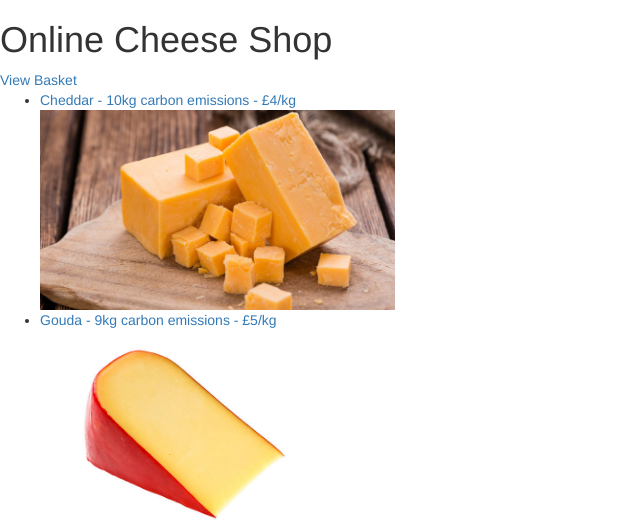
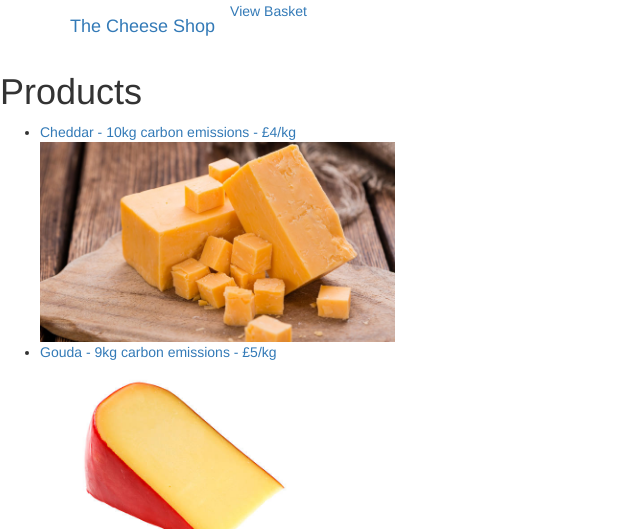
Before and after one commit to TomRussell31506/Online-Shop, a Flask app: page / in a window 1280 px wide. Shown: the top 529 px of the page, without its empty margins (0-640 px from the left). Run offline with Flask 3, Linux system fonts and the light colour scheme; some libraries are stand-ins or nearby versions.

Commit message:
added nav bar and stylesheet

```diff
--- a/onlineShop.py
+++ b/onlineShop.py
@@ -9,7 +9,7 @@ bootstrap = Bootstrap(app)
 app.config['SECRET_KEY'] = "top secret password don't tell anyone this"
 
 class QuantityForm(FlaskForm):
-    opinion = IntegerField('How many to add to basket: ',validators = [DataRequired(),NumberRange(0,50)])
+    quantity = IntegerField('How many to add to basket: ',validators = [DataRequired(),NumberRange(0,50)])
     submit = SubmitField('Submit')
 
 cheeses = [
--- a/templates/base.html
+++ b/templates/base.html
@@ -1,2 +1,18 @@
 {% extends "bootstrap/base.html" %}
 {% import "bootstrap/wtf.html" as wtf %}
+
+{% block title %}Cheese Shop{% endblock %}
+
+{% block navbar %}
+<nav class="navbar">
+  <div class="container">
+    <a class="navbar-brand" href="{{ url_for('galleryPage') }}">The Cheese Shop</a>
+    <a class="nav-link text-white" href="{{ url_for('basketPage') }}">View Basket</a>
+  </div>
+</nav>
+{% endblock %}
+
+{% block content %}
+<div class="container">
+</div>
+{% endblock %}
--- a/templates/index.html
+++ b/templates/index.html
@@ -1,11 +1,10 @@
 {% extends "base.html" %}
 
 {% block content %}
-    <h1>Online Cheese Shop</h1>
-    <a href="{{ url_for('basketPage') }}">View Basket</a>
+    <h1>Products</h1>
     <ul>
         {% for cheese in cheeses %}
-            <li><a href="http://127.0.0.1:5000/cheese/{{ cheese.id }}">{{ cheese.name }} - {{ cheese.impact }} - {{ cheese.price }}</a></li>
+            <li><a href="{{ url_for('singleProductPage', cheeseId=cheese.id) }}">{{ cheese.name }} - {{ cheese.impact }} - {{ cheese.price }}</a></li>
             <img src = "/static/{{ cheese.name }}.jpg" alt = "An image of {{ cheese.name }}."
                 style = "max-height: 200px; max-width: 400px;" >
         {% endfor %}
```
Also changed, not shown: static/stylesheet.css (added).
